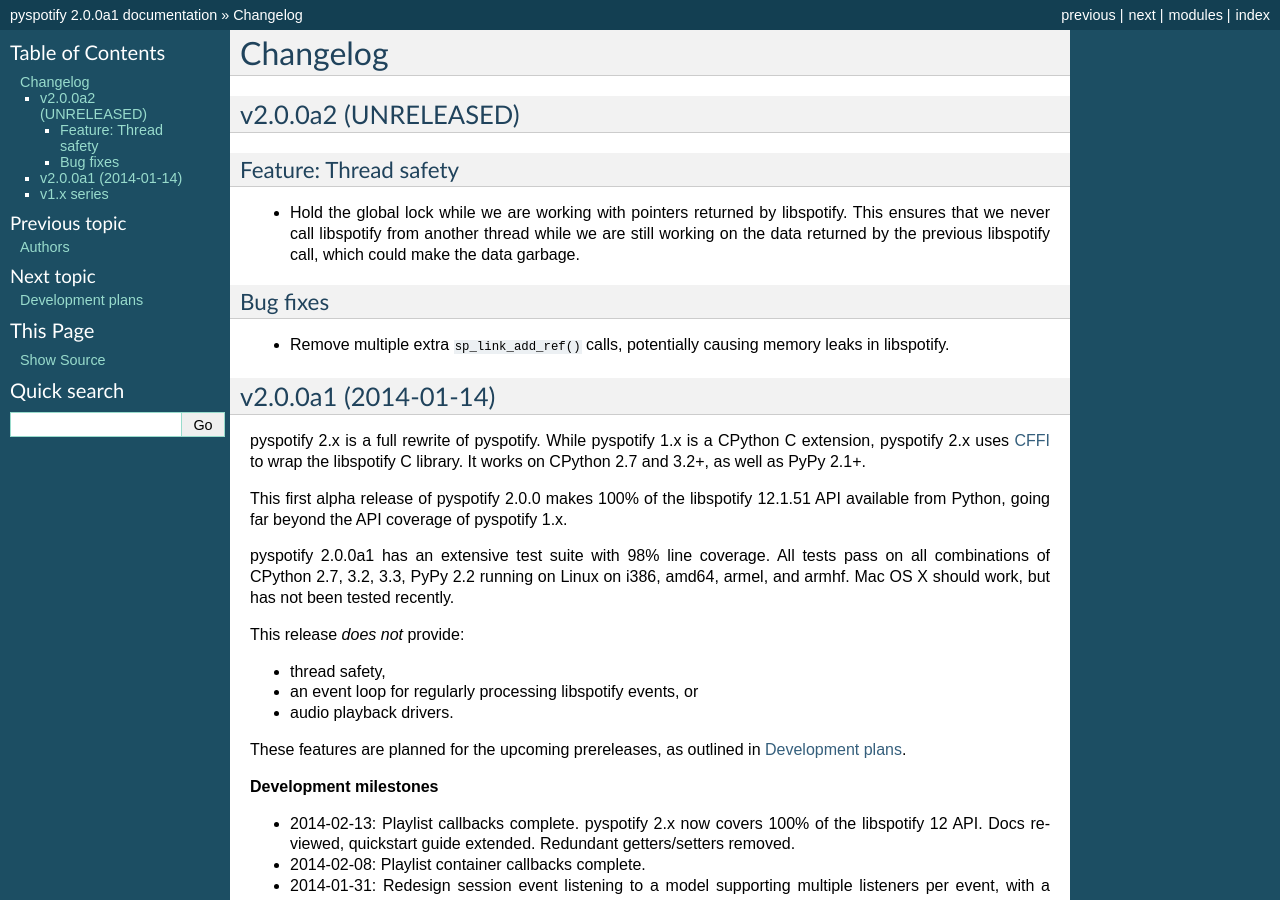
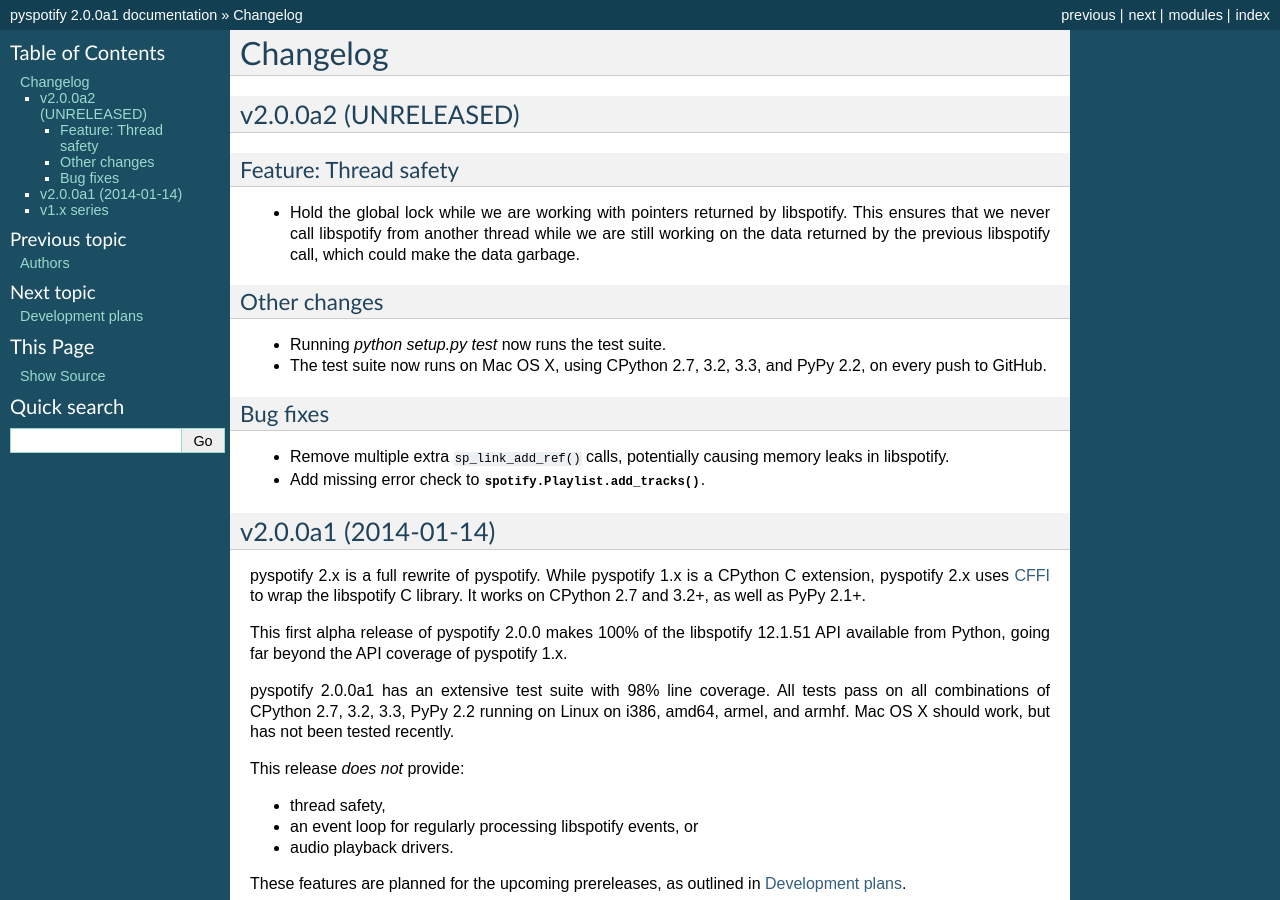
Before and after one commit to jodal/pyspotify, a Sphinx documentation site: the page built from docs/changelog.rst, in a window 1280 px wide and 900 px high. Built offline with Sphinx 7.4.7, drawn with Linux system fonts in a browser that asks for light colours; pages that are not in the unit, such as notebooks, are missing from menus.

Commit message:
docs: Update changelog

```diff
--- a/docs/changelog.rst
+++ b/docs/changelog.rst
@@ -13,11 +13,21 @@
   while we are still working on the data returned by the previous libspotify
   call, which could make the data garbage.
 
+Other changes
+-------------
+
+- Running `python setup.py test` now runs the test suite.
+
+- The test suite now runs on Mac OS X, using CPython 2.7, 3.2, 3.3, and PyPy
+  2.2, on every push to GitHub.
+
 Bug fixes
 ---------
 
 - Remove multiple extra ``sp_link_add_ref()`` calls, potentially causing
   memory leaks in libspotify.
+
+- Add missing error check to :meth:`spotify.Playlist.add_tracks`.
 
 
 v2.0.0a1 (2014-01-14)
```
